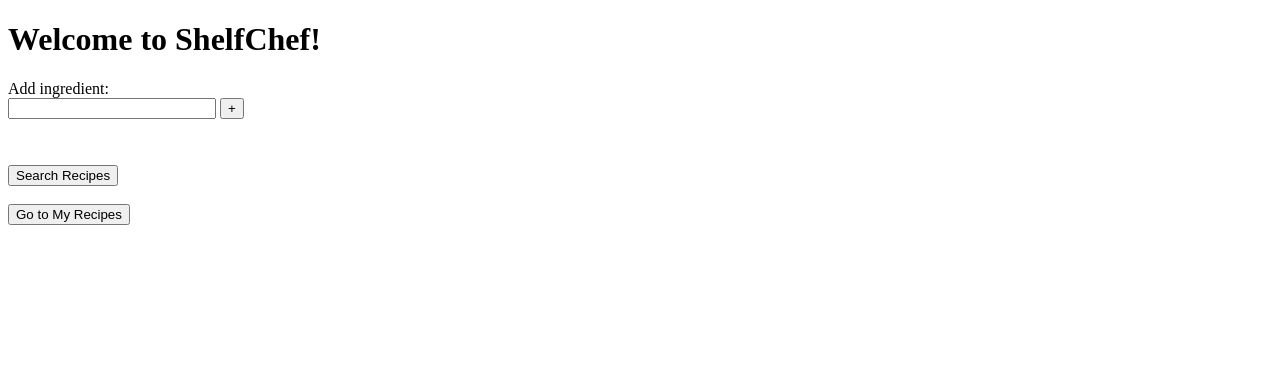
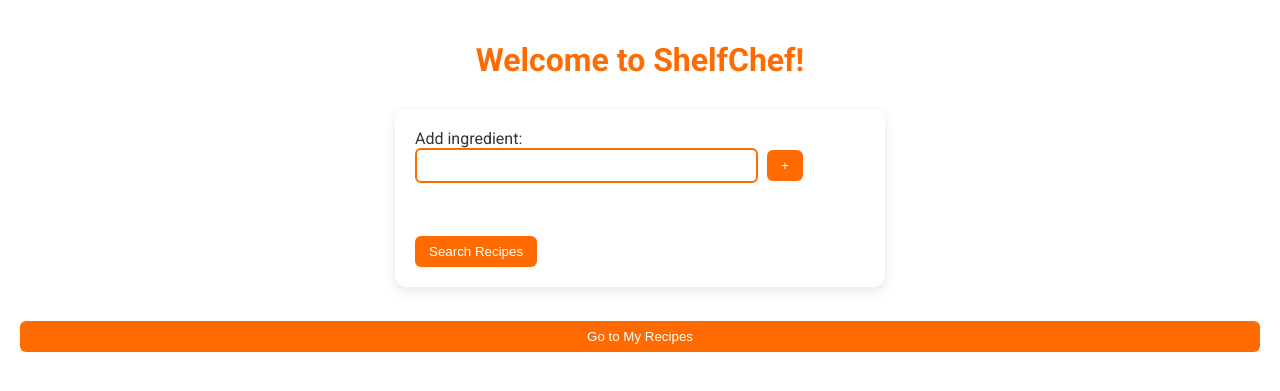
Before and after one commit to cayetana-h/ShelfChef, a Flask app: page / in a window 1280 px wide. Shown: the top 391 px of the page. Run offline with Flask 3, Linux system fonts and the light colour scheme.

Commit message:
Centered text, orange accents

```diff
--- a/app/templates/index.html
+++ b/app/templates/index.html
@@ -3,51 +3,123 @@
 <head>
     <meta charset="UTF-8">
     <title>ShelfChef - Recipe Suggester</title>
+    <!-- Google Fonts -->
+    <link href="https://fonts.googleapis.com/css2?family=Roboto:wght@400;500;700&display=swap" rel="stylesheet">
     <style>
+        body {
+            font-family: 'Roboto', sans-serif;
+            background-color: #ffffff;
+            color: #333333;
+            margin: 0;
+            padding: 20px;
+        }
+
+        h1 {
+            color: #FF6B00;
+            text-align: center;
+            margin-bottom: 30px;
+        }
+
         .form-container {
-            max-width: 400px;
+            max-width: 450px;
+            margin: 0 auto;
+            background: #ffffff;
+            padding: 20px;
+            border-radius: 12px;
+            box-shadow: 0 4px 12px rgba(0,0,0,0.1);
         }
+
         input[type="text"] {
-            width: 200px;
+            width: 70%;
+            padding: 8px 12px;
+            border: 2px solid #FF6B00;
+            border-radius: 6px;
+            margin-right: 5px;
+            outline: none;
+            transition: border 0.2s;
         }
+
+        input[type="text"]:focus {
+            border-color: #FF8C42;
+        }
+
+        button {
+            background-color: #FF6B00;
+            color: #ffffff;
+            border: none;
+            border-radius: 6px;
+            padding: 8px 14px;
+            cursor: pointer;
+            font-weight: 500;
+            transition: background 0.2s, transform 0.2s;
+        }
+
+        button:hover {
+            background-color: #FF8C42;
+            transform: scale(1.05);
+        }
+
         .chips-container {
             display: flex;
             flex-wrap: wrap;
-            gap: 5px;
-            margin-top: 10px;
+            gap: 8px;
+            margin-top: 15px;
         }
+
         .chip {
-            background-color: #eee;
-            padding: 5px 10px;
-            border-radius: 15px;
+            background-color: #fff4e6;
+            border: 1px solid #FF6B00;
+            padding: 6px 12px;
+            border-radius: 20px;
             display: flex;
             align-items: center;
+            font-size: 14px;
+            box-shadow: 0 2px 6px rgba(0,0,0,0.05);
+            transition: transform 0.2s;
         }
+
+        .chip:hover {
+            transform: scale(1.05);
+        }
+
         .chip button {
             background: none;
             border: none;
-            margin-left: 5px;
+            margin-left: 6px;
             cursor: pointer;
+            color: #FF6B00;
+            font-weight: bold;
         }
+
         #suggestions {
-            border: 1px solid #ccc;
+            border: 1px solid #FF6B00;
             display: none;
             position: absolute;
-            background-color: white;
+            background-color: #ffffff;
             max-height: 150px;
             overflow-y: auto;
-            width: 200px;
+            width: 70%;
             padding: 0;
             margin: 0;
             list-style-type: none;
             z-index: 1000;
+            border-radius: 6px;
+            box-shadow: 0 4px 10px rgba(0,0,0,0.1);
         }
+
         #suggestions li {
-            padding: 5px;
+            padding: 8px 12px;
             cursor: pointer;
+            transition: background 0.2s;
         }
+
         #suggestions li:hover {
-            background-color: #ddd;
+            background-color: #fff4e6;
+        }
+
+        a button {
+            margin-top: 15px;
+            width: 100%;
         }
     </style>
 </head>
```
